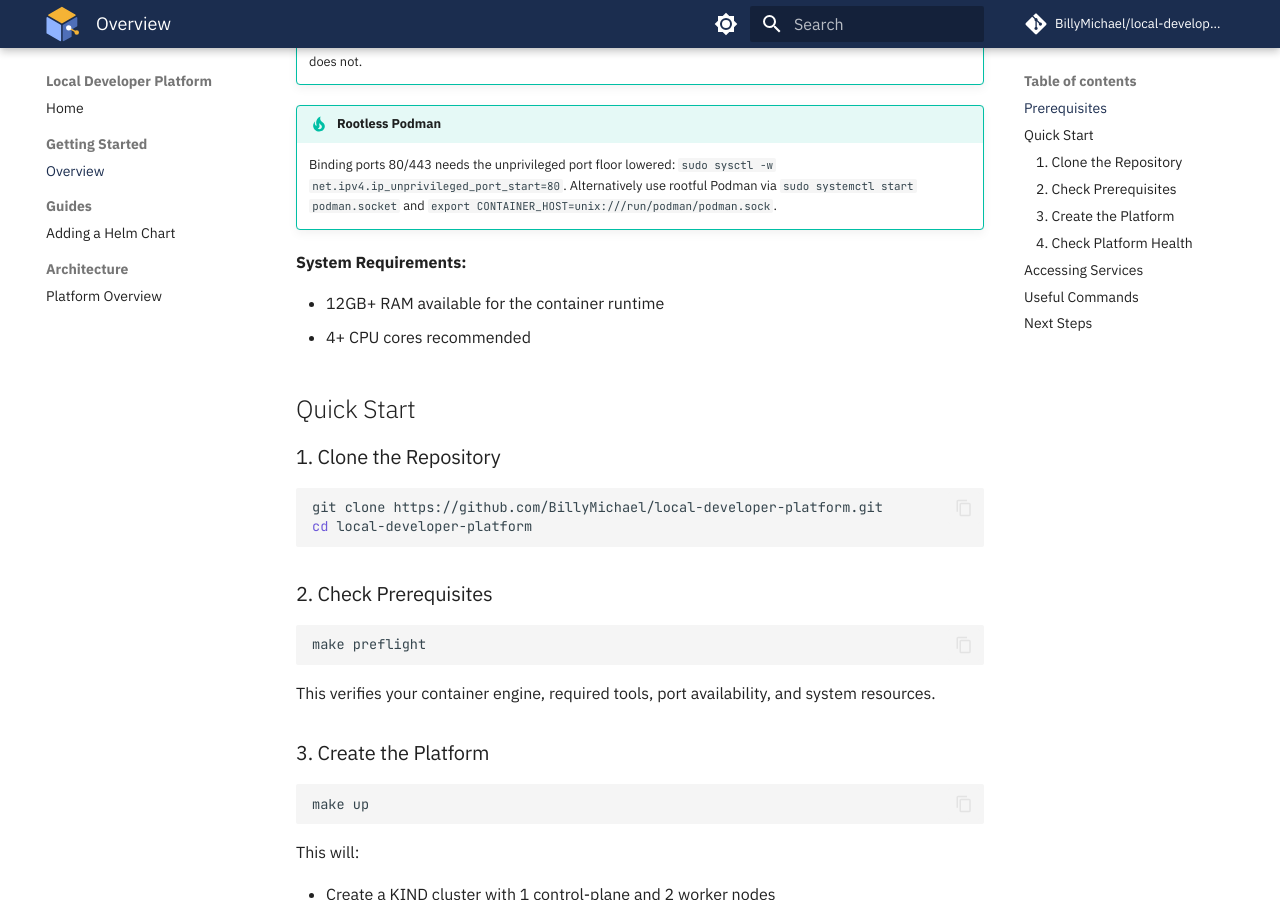
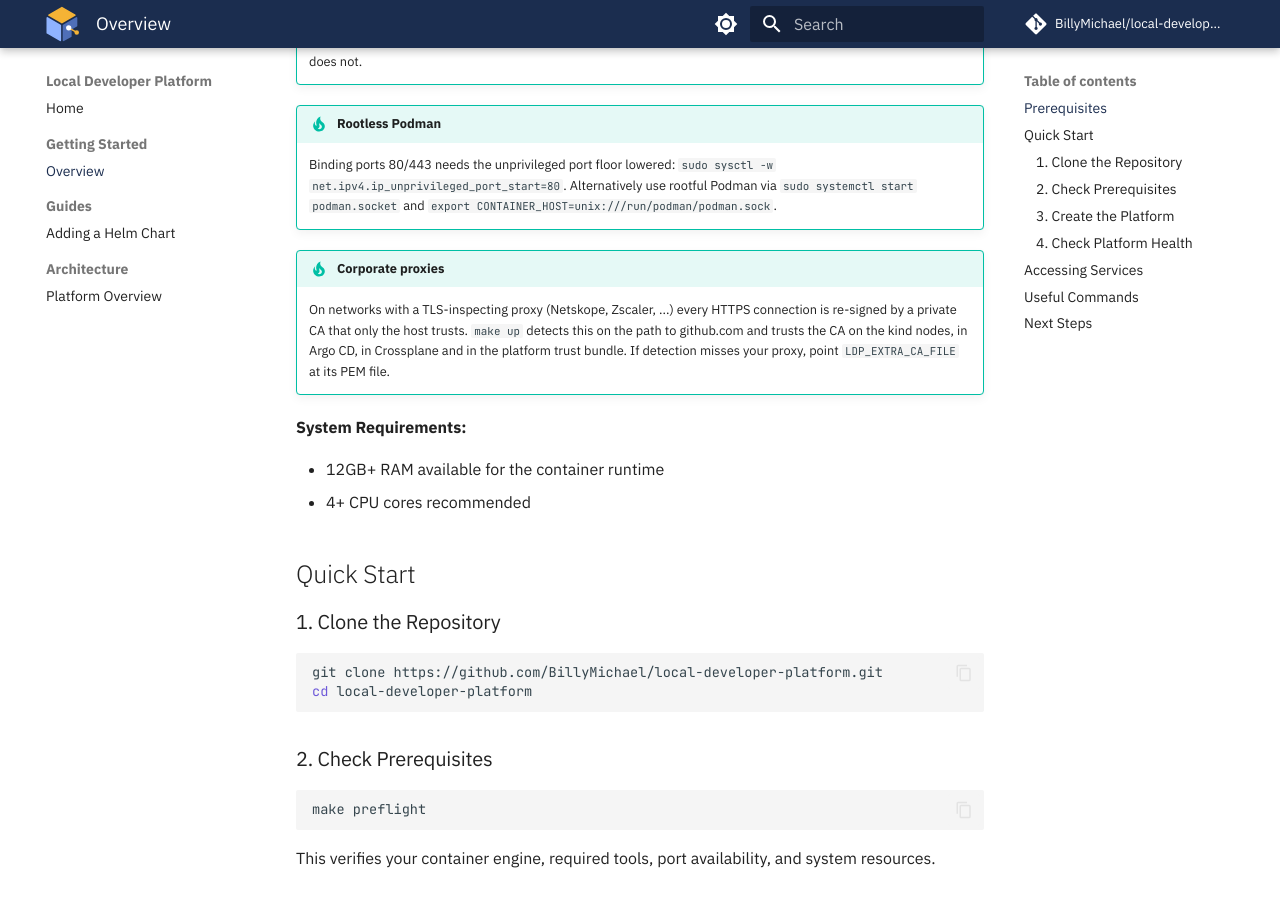
Before and after one commit to BillyMichael/local-developer-platform, an MkDocs documentation site: the page built from docs/getting-started/overview.md, in a window 1280 px wide and 900 px high, scrolled down 661 px. Built offline with MkDocs 1.6.1 and Material for MkDocs 9.7.7, drawn with Linux system fonts in a browser that asks for light colours; comment, search, counter and statistics services are not loaded.

Commit message:
✨ feat(cluster): trust a corporate TLS-inspecting proxy CA inside the cluster
Behind a re-signing proxy (Netskope, Zscaler, ...) only the host trusts the
private CA. Inside the cluster the Argo CD repo-server could not verify
github.com, so the ApplicationSet git generator produced zero Applications and
every wave timed out; Crossplane package unpacks and node pulls failed the
same way.

New `make up` step "Trusting Corporate CA":
- probe the TLS chain to github.com, keep certificates no public root vouches
  for, add the Netskope client root on macOS; LDP_EXTRA_CA_FILE overrides
- install on every kind node, restarting containerd only when the store changed
- publish ConfigMap ldp-ca-bundle (node bundle + proxy CA) in the Argo CD
  namespace, and a labelled ldp-extra-ca ConfigMap in pki

Consumers:
- Argo CD repo-server and ApplicationSet controller mount the bundle over
  /etc/ssl/certs/ca-certificates.crt, the one file Go, GnuTLS (git) and helm
  read; per-host configs.tls.certificates would not cover `helm dependency
  build` of the unvendored umbrella charts
- Crossplane sets registryCaBundleConfig to the same ConfigMap
- trust-manager folds ldp-extra-ca into the platform bundle via a label
  selector, so Backstage, Gitea, Actions and Kargo inherit it

Idempotent and a no-op on networks without a proxy. Documented under
Prerequisites in getting-started.

```diff
--- a/docs/getting-started/overview.md
+++ b/docs/getting-started/overview.md
@@ -26,6 +26,13 @@ Before you begin, ensure you have the following installed:
     `sudo sysctl -w net.ipv4.ip_unprivileged_port_start=80`. Alternatively use
     rootful Podman via `sudo systemctl start podman.socket` and
     `export CONTAINER_HOST=unix:///run/podman/podman.sock`.
+
+!!! tip "Corporate proxies"
+    On networks with a TLS-inspecting proxy (Netskope, Zscaler, ...) every
+    HTTPS connection is re-signed by a private CA that only the host trusts.
+    `make up` detects this on the path to github.com and trusts the CA on the
+    kind nodes, in Argo CD, in Crossplane and in the platform trust bundle. If
+    detection misses your proxy, point `LDP_EXTRA_CA_FILE` at its PEM file.
 
 **System Requirements:**
 
```
Also changed, not shown: 6 other files.
